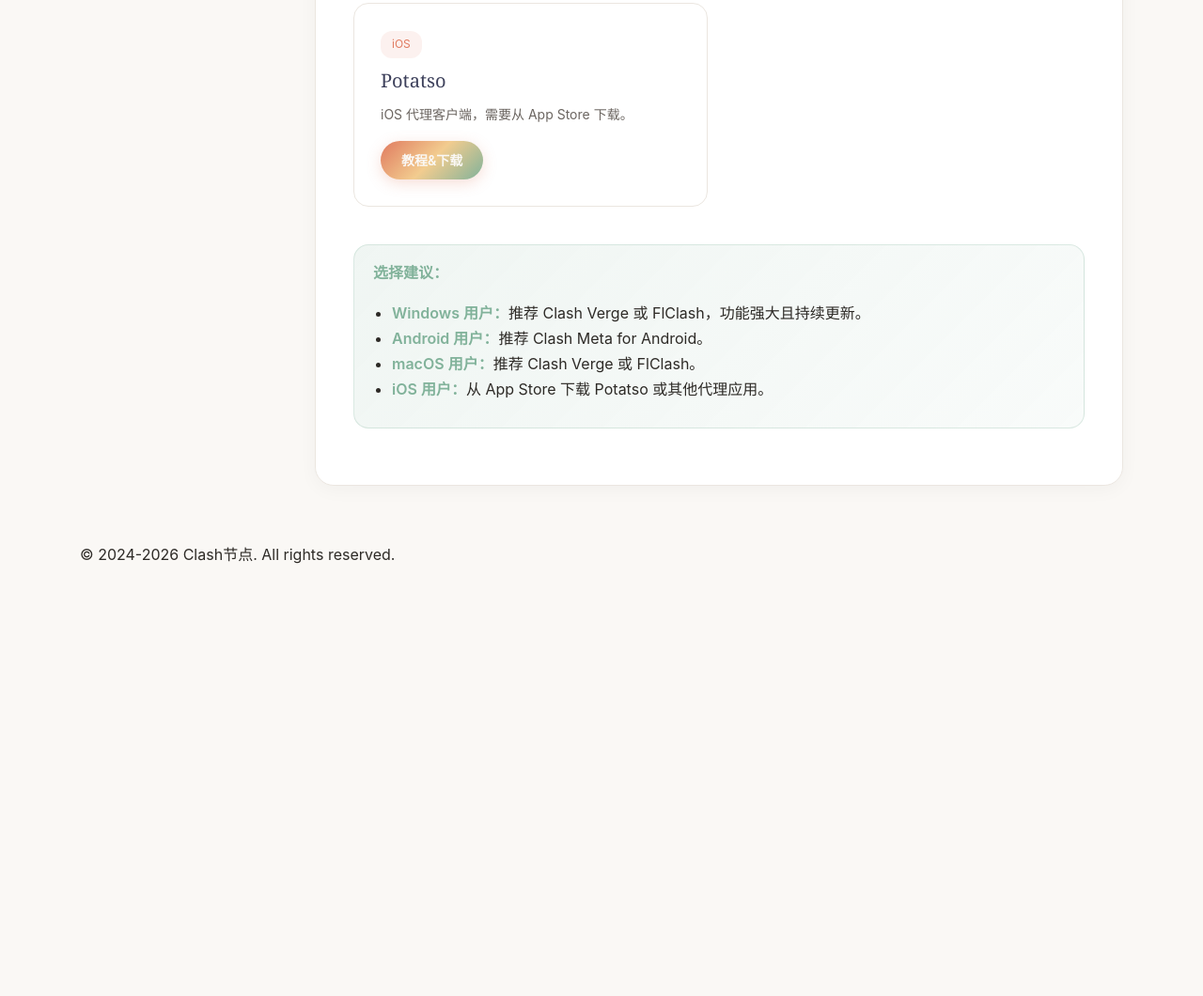
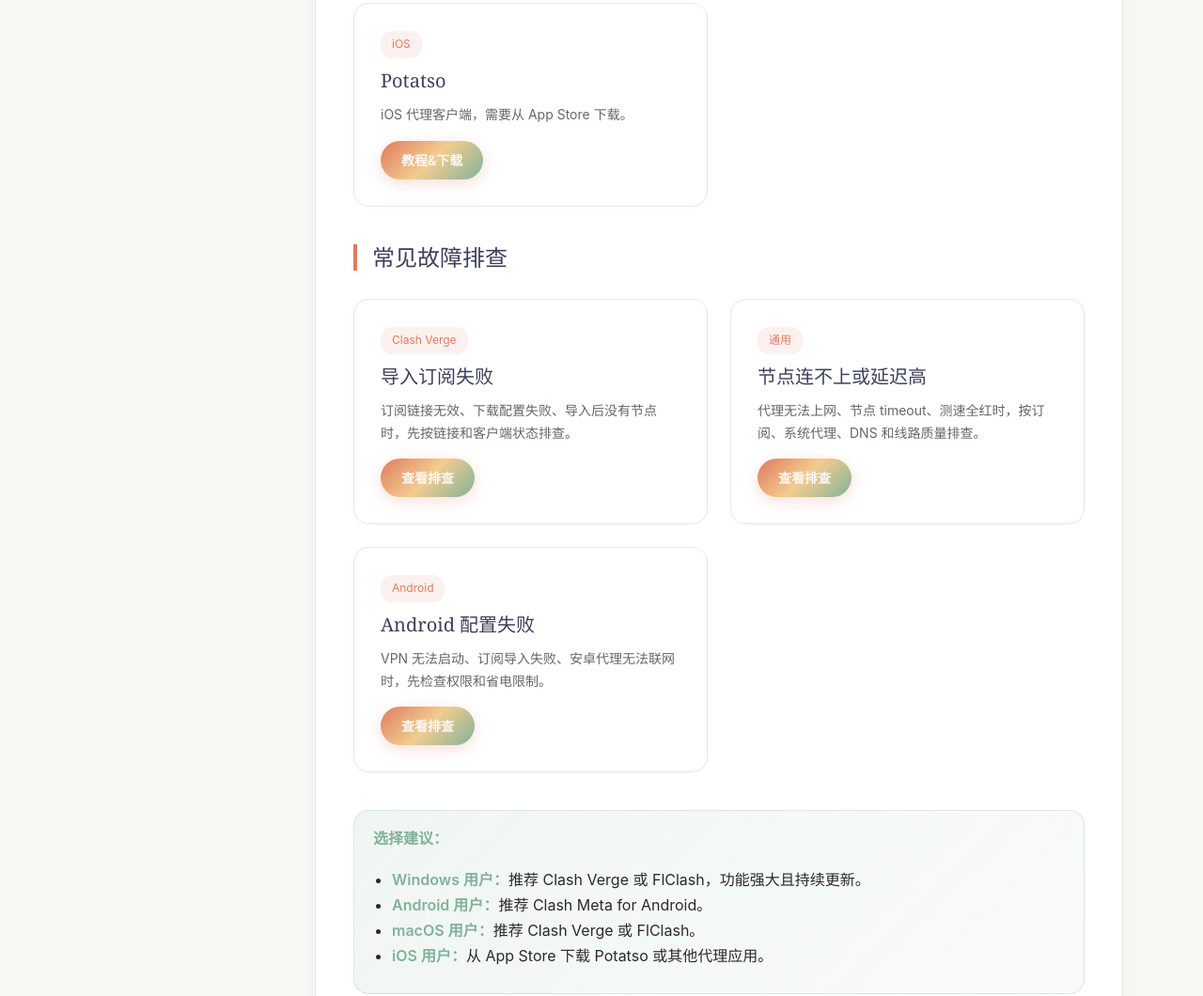
Before and after one commit to qdqht2008/calshvpn, a plain HTML site: page download/index.html in a window 1280 px wide. Shown: the part 1749-2809 px from the top of the page at 94% size. Before the commit the page ends 2369 px from the top, so only its background shows below. Drawn offline with nearby package versions, Linux system fonts and the light colour scheme.

Commit message:
feat: link downloads to troubleshooting guides

```diff
--- a/download/index.html
+++ b/download/index.html
@@ -189,6 +189,30 @@ gtag('config', 'G-TDFNZBNTH0');
       </div>
     </div>
 
+    <div class="platform-section">
+      <h2>常见故障排查</h2>
+      <div class="client-grid">
+        <div class="client-card">
+          <span class="platform">Clash Verge</span>
+          <h3>导入订阅失败</h3>
+          <p>订阅链接无效、下载配置失败、导入后没有节点时，先按链接和客户端状态排查。</p>
+          <a href="/tutorial/clash-verge-import-failed" class="btn btn-primary">查看排查</a>
+        </div>
+        <div class="client-card">
+          <span class="platform">通用</span>
+          <h3>节点连不上或延迟高</h3>
+          <p>代理无法上网、节点 timeout、测速全红时，按订阅、系统代理、DNS 和线路质量排查。</p>
+          <a href="/tutorial/clash-node-connection-fix" class="btn btn-primary">查看排查</a>
+        </div>
+        <div class="client-card">
+          <span class="platform">Android</span>
+          <h3>Android 配置失败</h3>
+          <p>VPN 无法启动、订阅导入失败、安卓代理无法联网时，先检查权限和省电限制。</p>
+          <a href="/tutorial/clash-for-android-fix" class="btn btn-primary">查看排查</a>
+        </div>
+      </div>
+    </div>
+
     <div class="notice-light" style="margin-top: 40px;">
       <p><strong>选择建议：</strong></p>
       <ul style="margin: 10px 0; padding-left: 20px;">
```
Also changed, not shown: download/clash-for-android/index.html (+1 -1 lines), download/clash-for-windows/index.html (+1 -1 lines), download/clash-meta-for-android/index.html (+1 -1 lines), download/clash-verge/index.html (+4 -0 lines).
